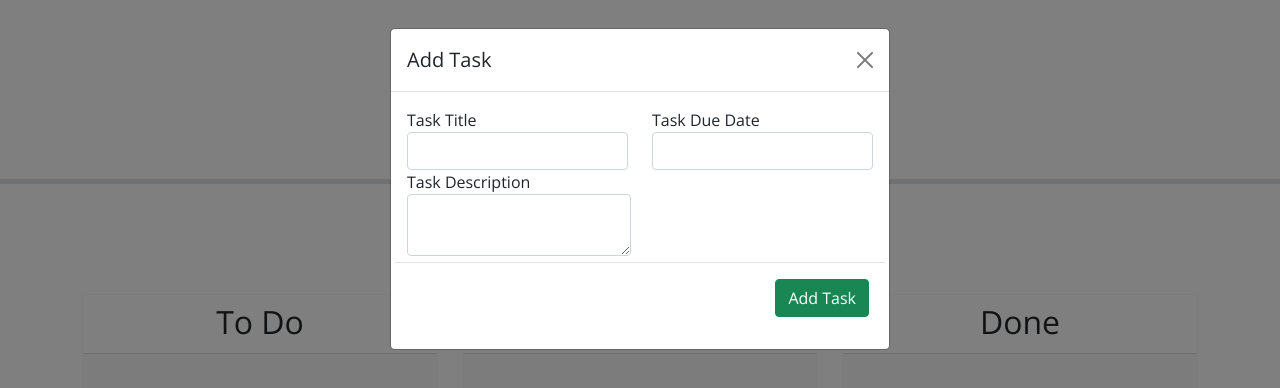
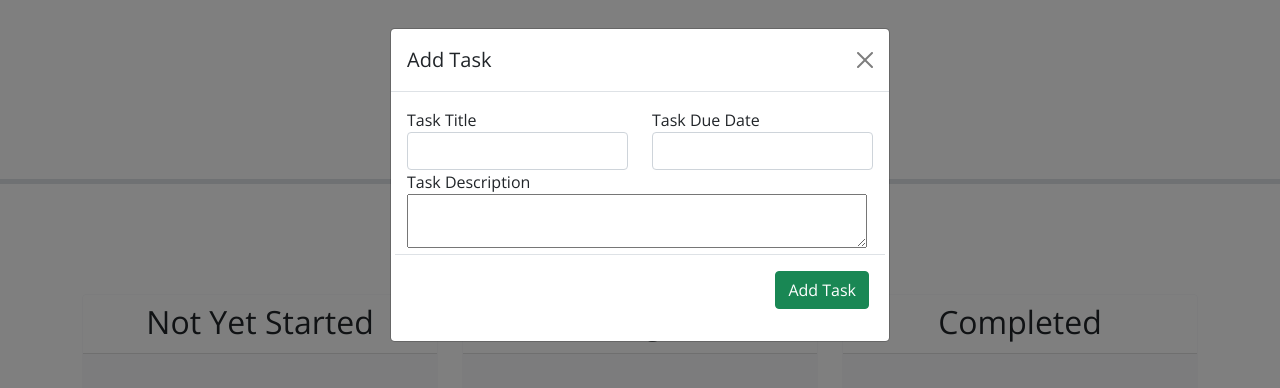
Before and after one commit to mancillh/Task-Board, a plain HTML site: page index.html in a window 1280 px wide. Both pictures are taken after a click on the button "Add Task". Drawn offline with nearby package versions, Linux system fonts and the light colour scheme.

Commit message:
wrote READ ME and added images

```diff
--- a/assets/css/style.css
+++ b/assets/css/style.css
@@ -14,3 +14,7 @@ body {
 .task-card:hover {
   cursor: grab;
 }
+
+textarea {
+  width:460px;
+}
--- a/index.html
+++ b/index.html
@@ -49,7 +49,7 @@
           </div>
           <div class="col-12">
             <label>Task Description
-              <textarea type="text" id=task-description-input class="form-control" aria-label="task description"></textarea>
+              <textarea type="text" id=task-description-input aria-label="task description"></textarea>
             </label>
           </div>
           <div class="modal-footer">
@@ -65,7 +65,7 @@
       <div class="col-12 col-lg-4 d-flex">
         <div id="to-do" class="card border-light mb-3 lane flex-grow-1">
           <div class="card-header bg-white">
-            <h2 class="card-title mb-1">To Do</h2>
+            <h2 class="card-title mb-1">Not Yet Started</h2>
           </div>
           <div class="card-body bg-light">
             <div id="todo-cards"></div>
@@ -85,7 +85,7 @@
         <div class="col-12 col-lg-4 d-flex">
           <div id="done" class="card border-light mb-3 lane flex-grow-1">
             <div class="card-header bg-white">
-              <h2 class="card-title mb-1">Done</h2>
+              <h2 class="card-title mb-1">Completed</h2>
             </div>
             <div class="card-body bg-light">
               <div id="done-cards"></div>
```
Also changed, not shown: Task-Board local storage screenshot.JPG (added), Task-Board modal form screenshot.JPG (added), _C__Users_Hannah_bootcamp_Task-Board_index.html.png (added), 1 other file.
